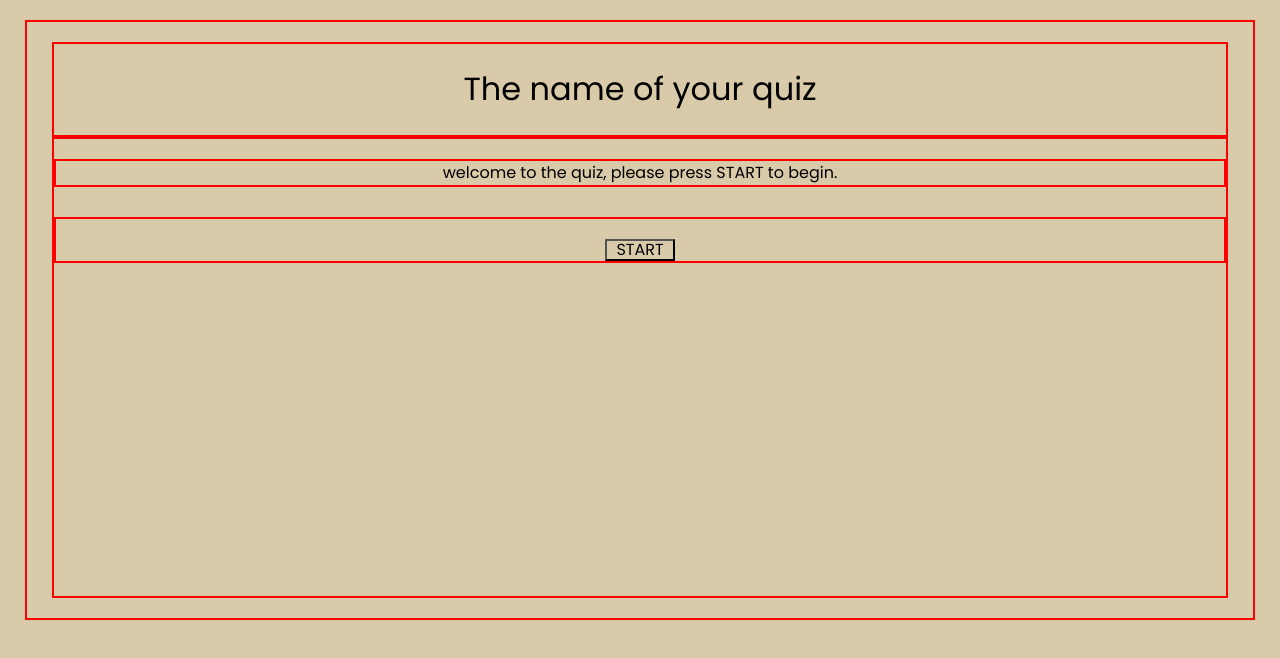
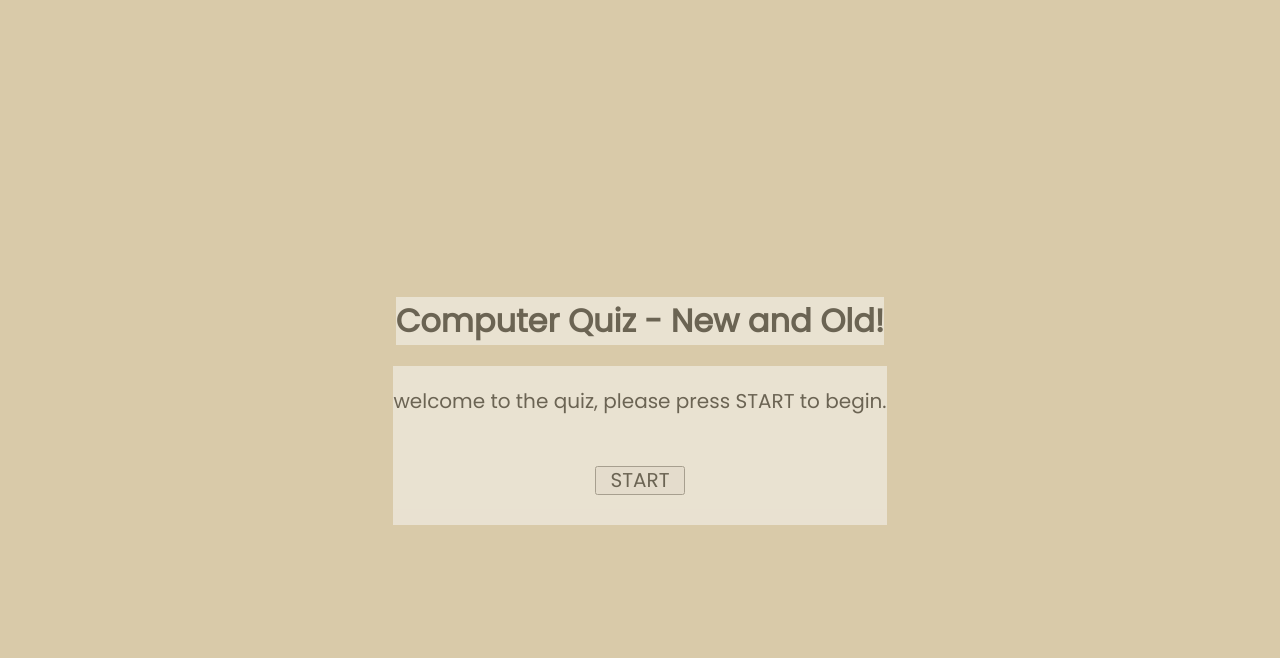
Before and after one commit to MettyS/ei-quiz-app-mb, a plain HTML site: page index.html in a window 1280 px wide. Drawn offline with nearby package versions, Linux system fonts and the light colour scheme.

Commit message:
updated css

```diff
--- a/app.css
+++ b/app.css
@@ -8,46 +8,61 @@
 */
 
 * {
-	margin: 0;
-	padding: 0;
-	/*list-style-type: none;*/
-	line-height: 1.5;
+
+
 
 	/*font-family: 'Source Sans Pro', sans-serif;*/
-	font-weight: normal;
-  color: black;
-  background-color: #d9caa9;
-  font-family: 'Poppins', sans-serif;
+
+
+
 	box-sizing: border-box;
 
 	/*text-align : center;*/
 }
 
 .wireframe-outline {
-  border-color: red;
+  /*border-color: red;
   border-width: 2px;
-  border-style: solid;
+  border-style: solid;*/
+}
+
+.wrapper {
+  background-color: #d9caa9;
+  padding: 30px 20px;
+  height: 100vh;
+  display: flex;
+  flex-flow: column;
+  align-items: center;
+  justify-content: center;
 }
 
 body {
-  margin: 20px 25px;
-  padding: 20px 25px;
-  height: 600px;
-  display: flex;
-  flex-direction: column;
+  line-height: 1.5;
+  font-family: 'Poppins', sans-serif;
+  font-weight: normal;
+  color: black;
+  list-style-type: none;
+  line-height: 1.5;
+  margin: 0;
+	padding: 0;
 }
 
-header {
+header h1{
   text-align: center;
+  background-color: #fafafa;
+  opacity: 0.5;
 }
 
 main {
-  flex: 1;
+  background-color: #fafafa;
+  opacity: 0.5;
+  font-size: 20px;
 }
 
 main div {
   margin-bottom: 30px;
   margin-top: 20px;
+
 }
 
 #question-prompt
@@ -65,7 +80,7 @@ main div {
 }
 
 .submit-button {
-  width: 70px;
+  width: 90px;
   margin: auto;
   margin-top: 20px;
 }
@@ -78,6 +93,7 @@ ul{
 }
 
 li {
+  margin-bottom: 10px;
   text-align: left;
 }
 
@@ -86,7 +102,6 @@ li input {
 }
 
 
-@media only screen and (max-width: 600px)
-{
+@media only screen and (max-width: 600px) {
 
 }
--- a/app.js
+++ b/app.js
@@ -102,7 +102,7 @@ function handleSubmit(){
 
   $('main').on('submit', 'form', function (e) {
     e.preventDefault();
-    console.log("submitButton pressed!");
+    console.log('submitButton pressed!');
     if(!store.quizStarted){
       store.quizStarted = true;
       console.log('quiz should now be started!');
@@ -110,11 +110,12 @@ function handleSubmit(){
     else if(store.questionNumber >= store.questions.length){
       store.quizStarted = false;
       store.questionNumber = 0;
+      store.score = 0;
     }
     else {
       console.log($('input[name=answer]:checked'));
       let a = $('input[name=answer]:checked').val();
-      console.log("user's answer is");
+      console.log(`user's answer is`);
       console.log(a);
       let currentQ = store.questions[store.questionNumber];
       store.score += (currentQ.correctAnswer === a) ? 1 : 0;
@@ -188,7 +189,7 @@ function generateSplashMain(){
                         <form action="">
                           <input class='submit-button' type="submit" value="START" />
                         </form>
-                      </div>`
+                      </div>`;
 
   let splashScreen = questionPrompt + answerSection;
   return (splashScreen);
@@ -222,7 +223,7 @@ function render() {
   // $('main').html(htmlString);
 
   let index = store['questionNumber'];
-  let htmlString = " ";
+  let htmlString = ' ';
 
 
   if(store.quizStarted === false) {
--- a/index.html
+++ b/index.html
@@ -13,9 +13,12 @@
 </head>
 
 <body class='wireframe-outline'>
+  <div class='wrapper'>
+
+
 
   <header class='wireframe-outline'>
-    <h1>The name of your quiz</h1>
+    <h1>Computer Quiz - New and Old!</h1>
   </header>
 
   <main class='wireframe-outline'>
@@ -24,8 +27,10 @@
   </main>
 
 
+  </div>
   <script src="https://code.jquery.com/jquery-3.4.1.slim.js" crossorigin="anonymous"></script>
   <script src="app.js"></script>
+
 </body>
 
 </html>
```
